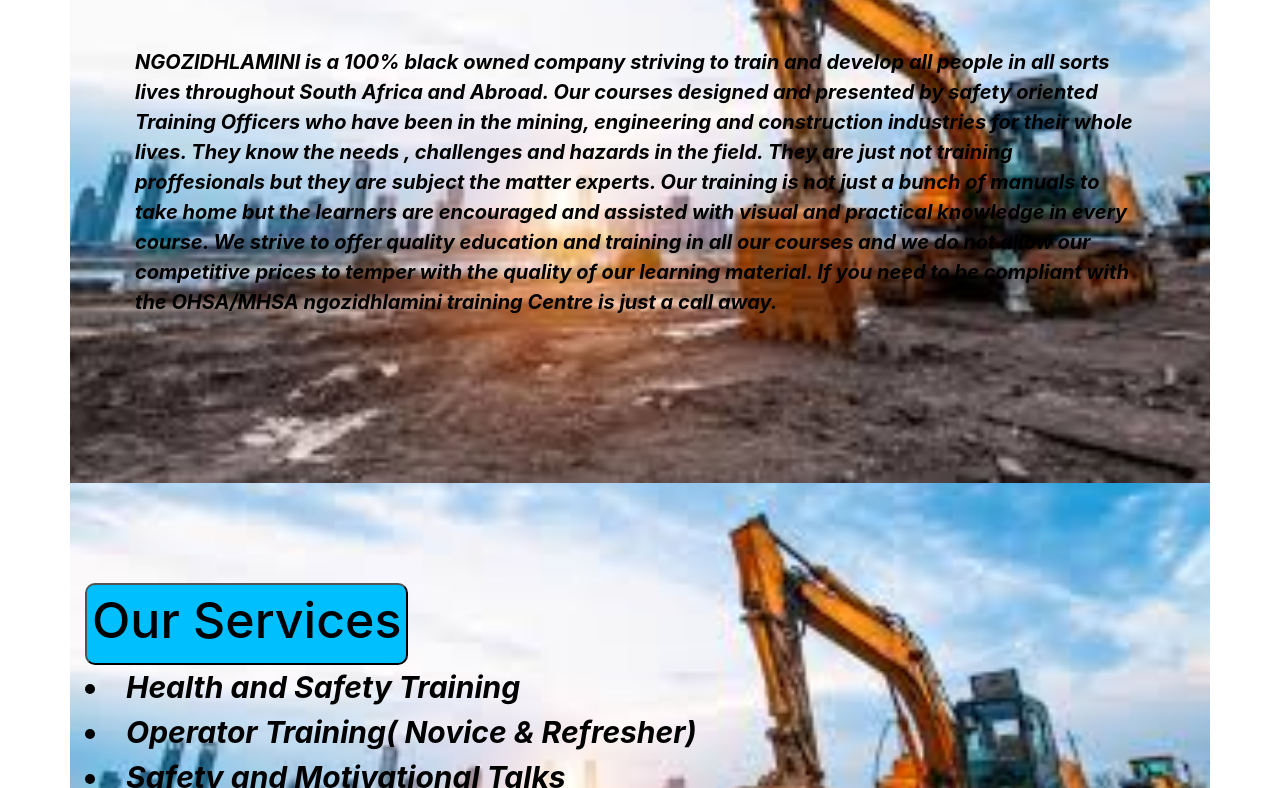
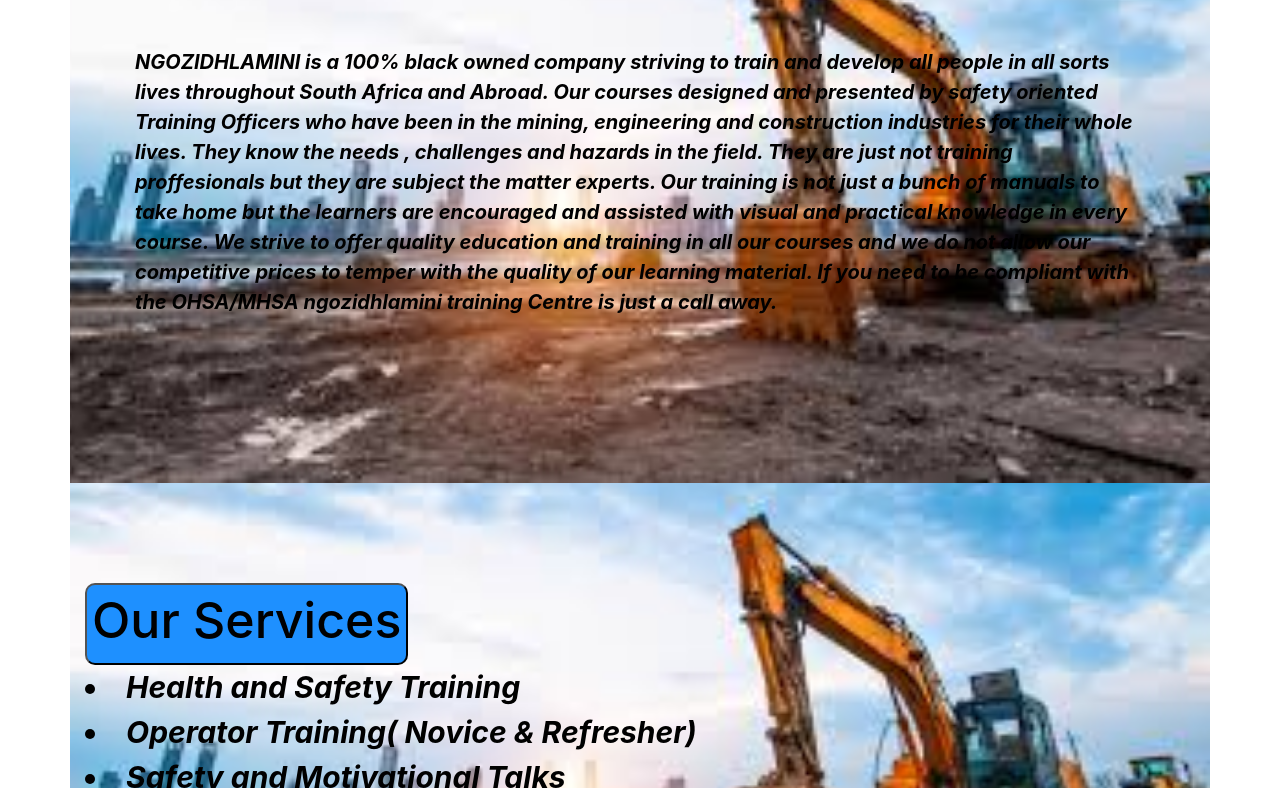
Before and after one commit to uNoxKhoza/ngozitraining_centre, a plain HTML site: page index.html in a window 1280 px wide. Shown: the part 755-1543 px from the top of the page. Drawn offline with nearby package versions, Linux system fonts and the light colour scheme.

Commit message:
Updated files

```diff
--- a/styles.css
+++ b/styles.css
@@ -35,9 +35,10 @@ li {
 
 }
 button{
-    background-color:deepskyblue;
+    background-color:dodgerblue;
     border-radius: 10px;
     padding: 5px;
+    border-spacing: 50px;
 
 }
 p{
```
